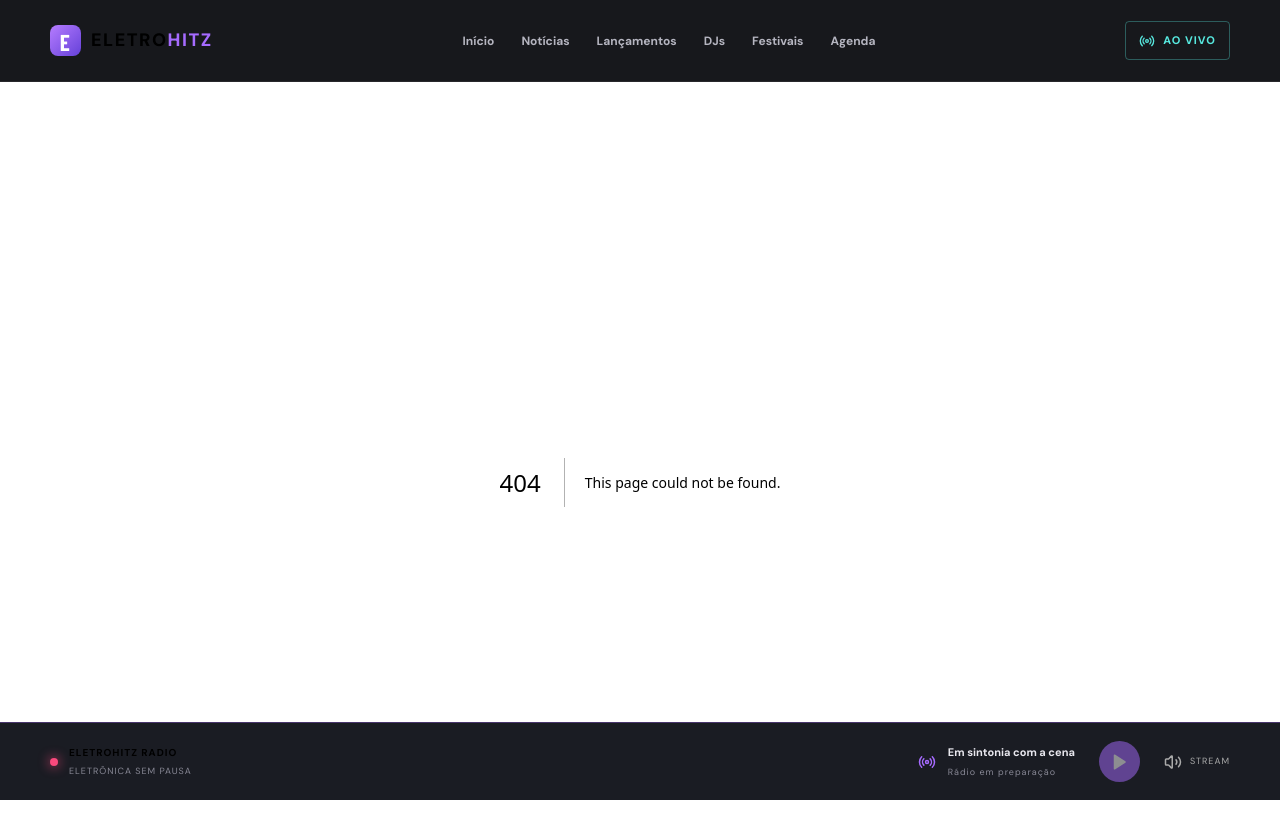
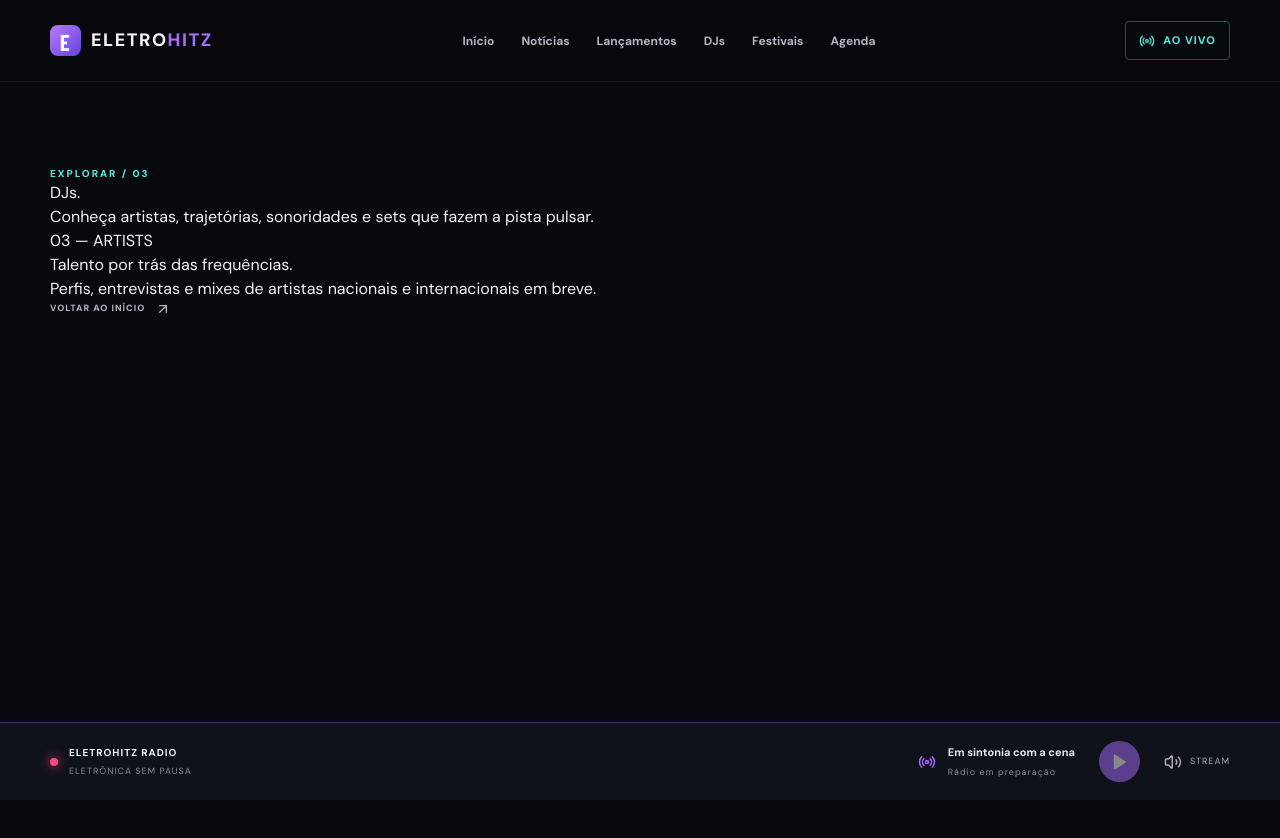
Before and after one commit to gustavoprogs/eletrohitz, a Next.js app: page /djs in a window 1280 px wide. Before the commit this address had no page. Shown: the top 838 px of the page. After the commit the page ends 800 px from the top, so only its background shows below. Built offline with nearby package versions, Linux system fonts and the light colour scheme; a web font is replaced by a local one.

Commit message:
feat: add DJs section route

```diff
--- /dev/null
+++ b/src/app/djs/page.tsx
@@ -0,0 +1,6 @@
+import Link from "next/link";
+import { ArrowUpRight } from "lucide-react";
+
+export default function DJs() {
+  return <section className="container section"><div className="eyebrow">EXPLORAR / 03</div><h1 className="section-title">DJs<span>.</span></h1><p className="page-intro">Conheça artistas, trajetórias, sonoridades e sets que fazem a pista pulsar.</p><div className="empty-state"><span>03 — ARTISTS</span><h2>Talento por trás das frequências.</h2><p>Perfis, entrevistas e mixes de artistas nacionais e internacionais em breve.</p><Link href="/" className="text-link">VOLTAR AO INÍCIO <ArrowUpRight size={16}/></Link></div></section>;
+}
```
